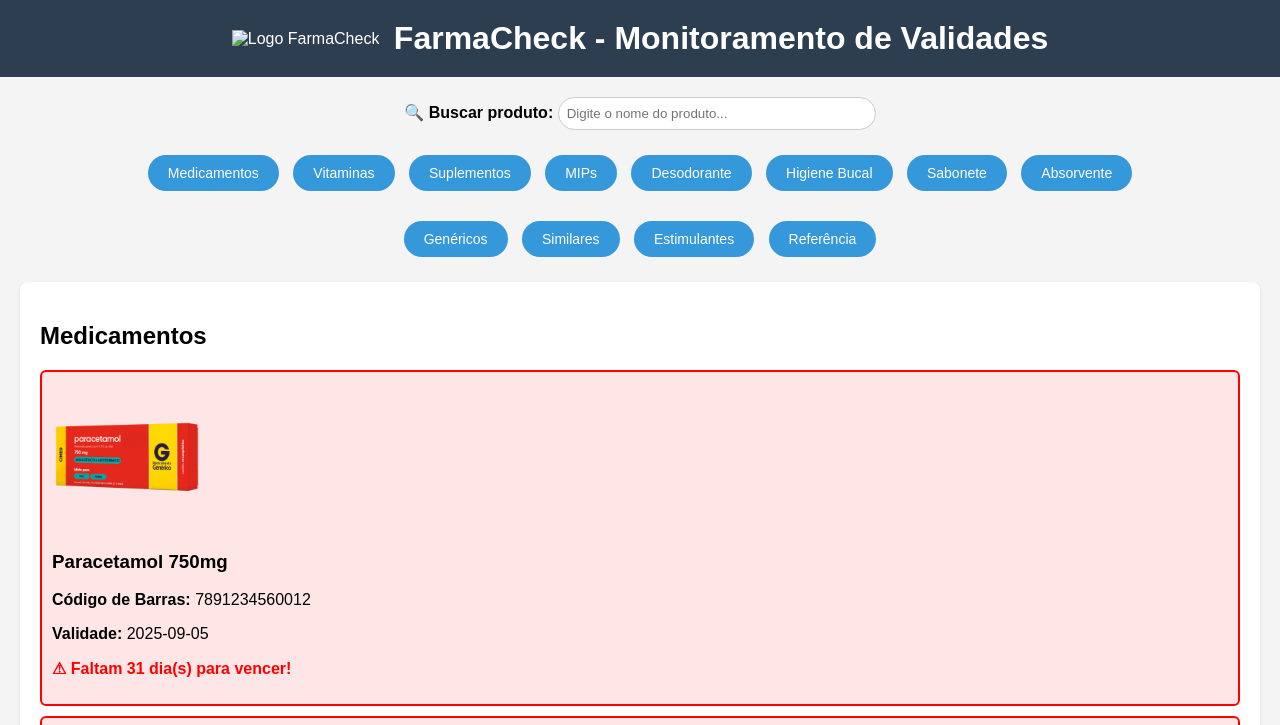
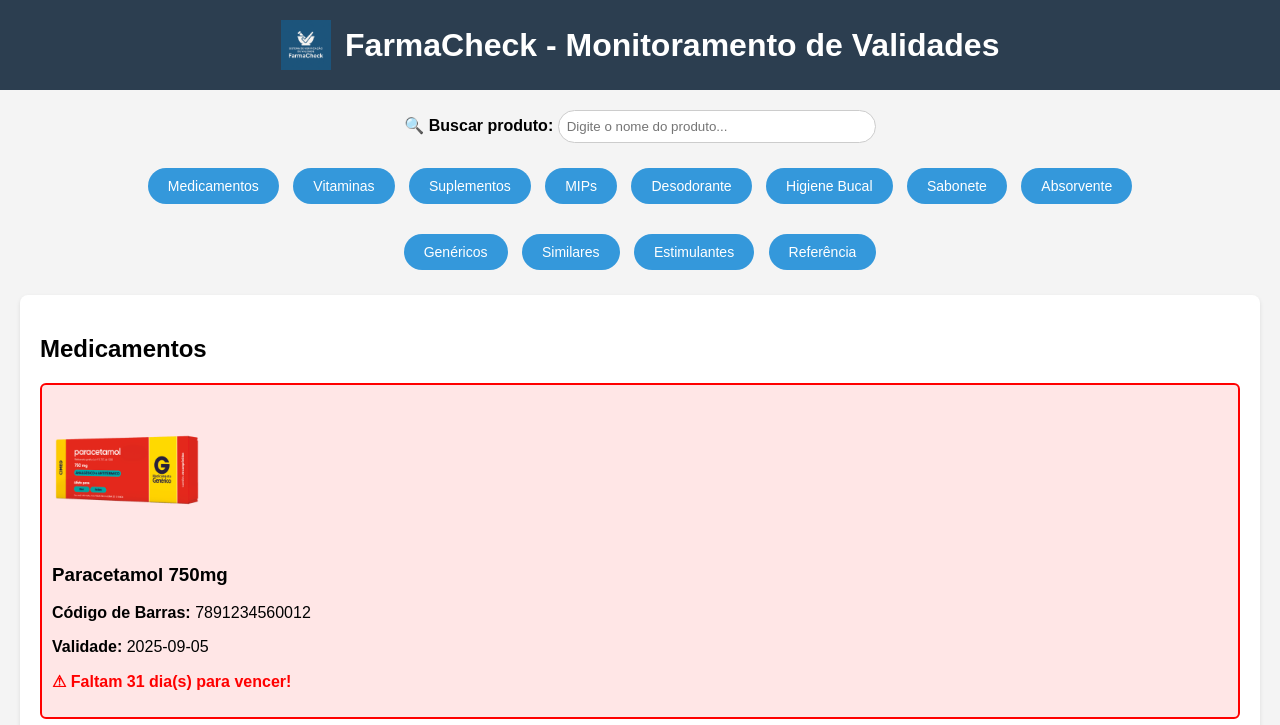
Before and after one commit to joaovitor352/projeto, a plain HTML site: page index.html in a window 1280 px wide. Shown: the top 725 px of the page. Drawn offline with Linux system fonts and the light colour scheme.

Commit message:
Add files via upload

```diff
--- a/index.html
+++ b/index.html
@@ -78,7 +78,7 @@
 </head>
 <body>
   <header>
-    <img src="imagens/logo-farmacheck.png" alt="Logo FarmaCheck">
+    <img src="img/logo.png" alt="Logo FarmaCheck">
     <h1>FarmaCheck - Monitoramento de Validades</h1>
   </header>
 
```
Also changed, not shown: img/logo.png (added).
